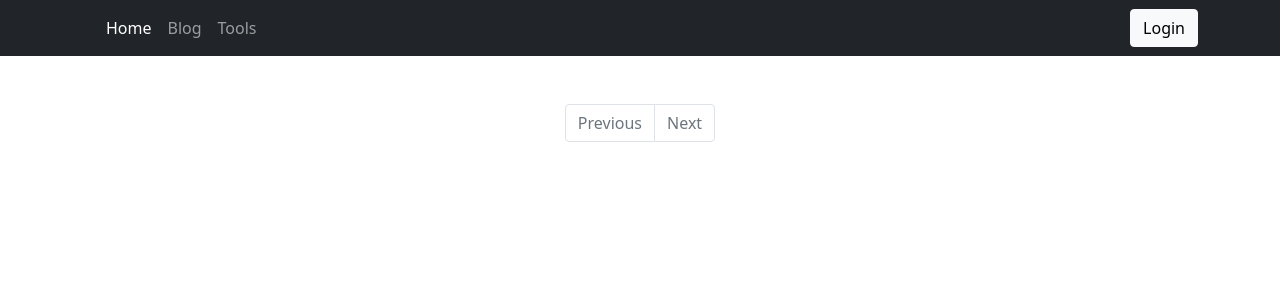
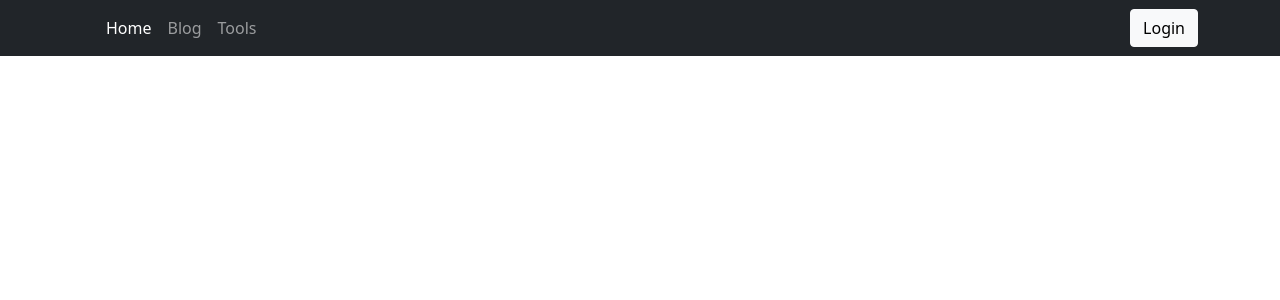
Before and after one commit to oviiinnocent/assignment-3, a Django app: template templates/home.html in a window 1280 px wide. Shown: the top 300 px of the page. Run offline with Django 3.2, Linux system fonts and the light colour scheme; the template is opened without the code that fills it, so the values that code supplies are empty.

Commit message:
some post added

```diff
--- a/templates/home.html
+++ b/templates/home.html
@@ -25,43 +25,6 @@
     </div>
 </div>
 
-<!-- Pagination -->
-<nav aria-label="Page navigation example" class="my-3">
-  <ul class="pagination justify-content-center">
-
-      {% if posts.has_previous %}
-
-      <li class="page-item">
-          <a class="page-link" href="?page={{posts.previous_page_number}}">Previous</a>
-      </li>
-      {%else%}
-      <li class="page-item disabled">
-          <a class="page-link">Previous</a>
-      </li>
-      {% endif %}
-
-      {% for i in posts.paginator.page_range %}
-
-      {%if posts.number == i %}
-
-      <li class="page-item active"><a class="page-link" href="?page={{i}}">{{i}}</a></li>
-
-      {% else %}
-      <li class="page-item "><a class="page-link" href="?page={{i}}">{{i}}</a></li>
-
-
-      {% endif %}
-      {% endfor %}
-
-      {% if posts.has_next %}
-      <li class="page-item">
-          <a class="page-link" href="?page={{posts.next_page_number}}">Next</a>
-      </li>
-      {%else%}
-      <li class="page-item disabled">
-          <a class="page-link"">Next</a>
-      </li>
-      {% endif %}
   </ul>
 </nav>
 
```
Also changed, not shown: db.sqlite3, media/blogs/ai-generated-7772469_640.jpg (added), media/blogs/ai-generated-7772547_640.jpg (added), media/blogs/artificial-intelligence-7965537_640.jpg (added), media/blogs/chatgpt-7867916_640.jpg (added).
